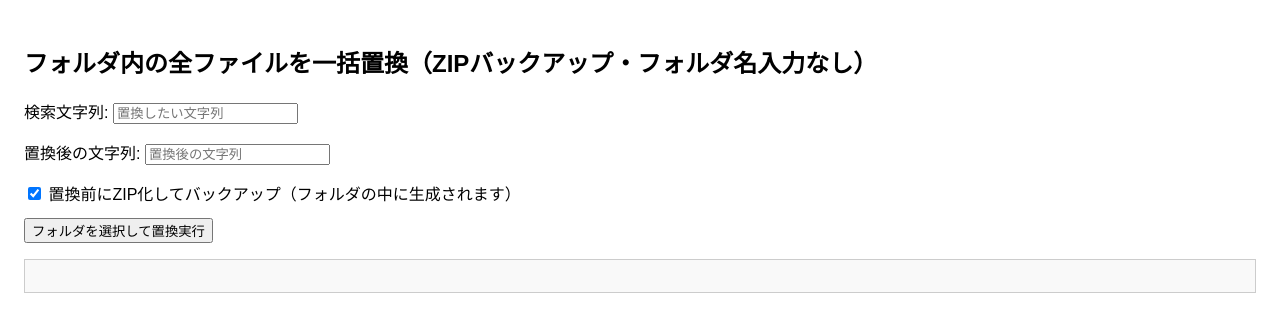
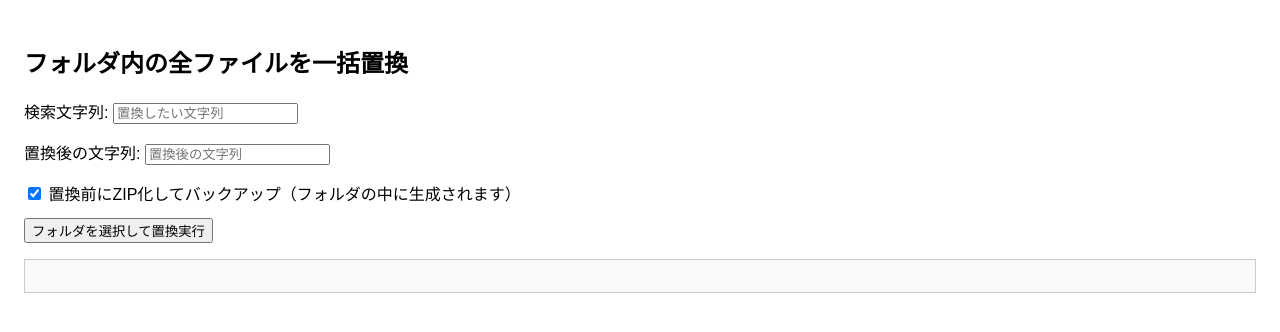
Before and after one commit to uni928/ReplaceAllFileAtOneDirectory, a plain HTML site: page index.html in a window 1280 px wide. Drawn offline with nearby package versions, Linux system fonts and the light colour scheme.

Commit message:
Update index.html

```diff
--- a/index.html
+++ b/index.html
@@ -2,7 +2,7 @@
 <html lang="ja">
 <head>
   <meta charset="UTF-8">
-  <title>フォルダ内の文字列一括置換（ZIPバックアップ・簡易安全版）</title>
+  <title>フォルダ内の文字列一括置換</title>
   <style>
     body { font-family: sans-serif; padding: 1em; }
     label { display: block; margin-top: 1em; }
@@ -19,7 +19,7 @@
   </style>
 </head>
 <body>
-  <h2>フォルダ内の全ファイルを一括置換（ZIPバックアップ・フォルダ名入力なし）</h2>
+  <h2>フォルダ内の全ファイルを一括置換</h2>
 
   <label>
     検索文字列:
```
